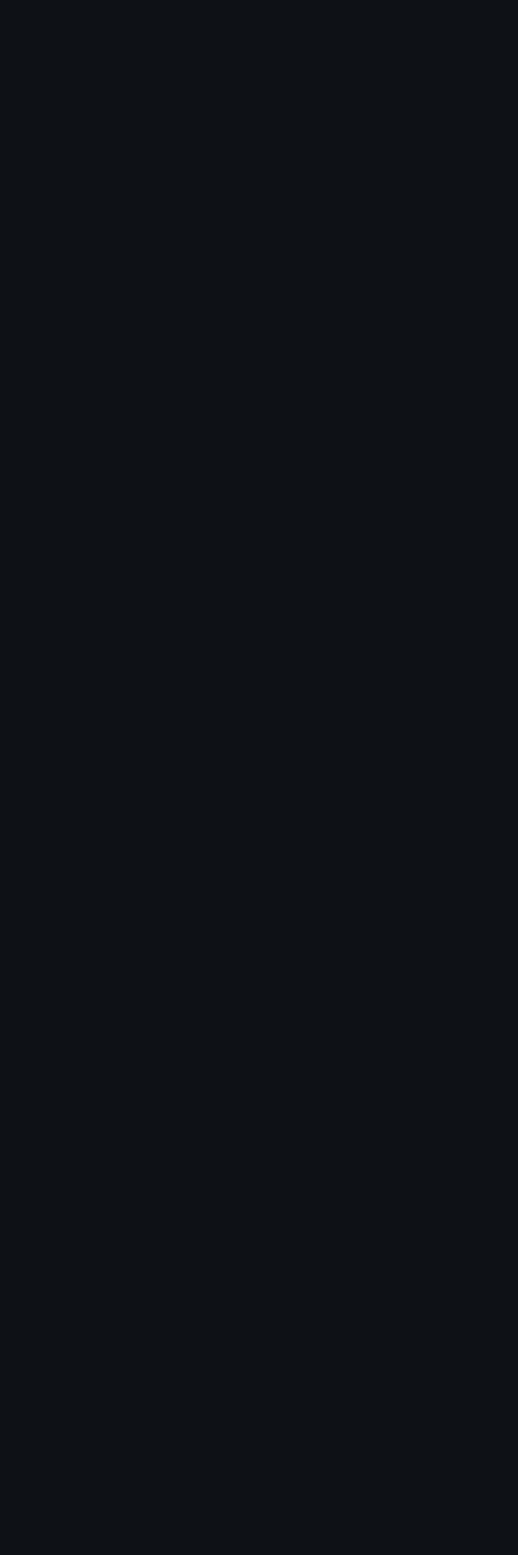
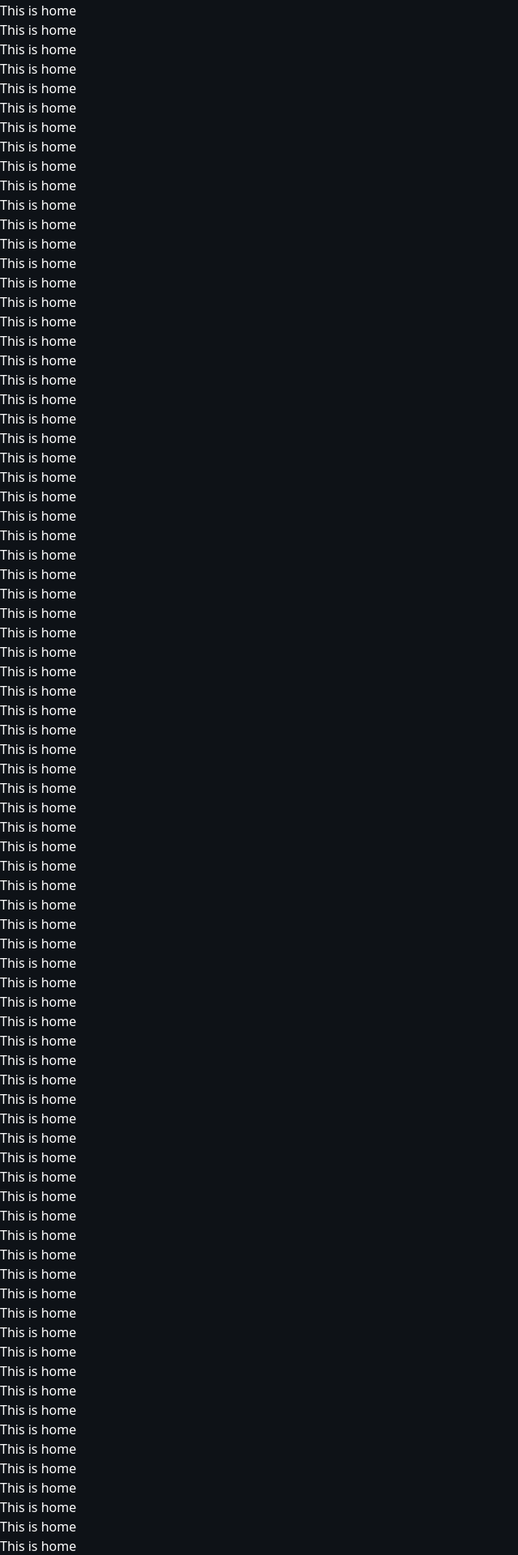
Before and after one commit to KeloDraken/TheDragonProject, a React (Create React App) app in the folder vetkoek/: page / in a window 1280 px wide. Shown: the part 200-2120 px from the top of the page at 81% size, without its empty margins (0-640 px from the left). Before the commit the page ends 800 px from the top, so only its background shows below. Built offline with nearby package versions, Linux system fonts and the light colour scheme.

Commit message:
Finalise navbar layout

```diff
--- a/vetkoek/src/components/navbar/index.tsx
+++ b/vetkoek/src/components/navbar/index.tsx
@@ -1,6 +1,6 @@
 const Navbar = () => {
     return (
-        <div className="flex sticky flex-row py-1 px-4 mb-7 w-full">
+        <div className="sticky top-0 justify-center flex flex-row pt-3 pl-5 pb-4 w-full">
             <a title="Search" href="#" className="material-icons text-gray-400 hover:text-white mr-8">search</a>
             <a href="/" className="text-normal mr-7 font-bold text-gray-400 hover:text-white">Frontpage</a>
             <a href="/" className="text-normal mr-7 font-bold text-gray-400 hover:text-white">Upvoted</a>
--- a/vetkoek/src/views/Home/index.tsx
+++ b/vetkoek/src/views/Home/index.tsx
@@ -7,6 +7,91 @@ const HomeView = () => {
         <Fragment>
             <Header />
             <Navbar />
+            <h1 className="mt-4">This is home</h1>
+            <h1>This is home</h1>
+            <h1>This is home</h1>
+            <h1>This is home</h1>
+            <h1>This is home</h1>
+            <h1>This is home</h1>
+            <h1>This is home</h1>
+            <h1>This is home</h1>
+            <h1>This is home</h1>
+            <h1>This is home</h1>
+            <h1>This is home</h1>
+            <h1>This is home</h1>
+            <h1>This is home</h1>
+            <h1>This is home</h1>
+            <h1>This is home</h1>
+            <h1>This is home</h1>
+            <h1>This is home</h1>
+            <h1>This is home</h1>
+            <h1>This is home</h1>
+            <h1>This is home</h1>
+            <h1>This is home</h1>
+            <h1>This is home</h1>
+            <h1>This is home</h1>
+            <h1>This is home</h1>
+            <h1>This is home</h1>
+            <h1>This is home</h1>
+            <h1>This is home</h1>
+            <h1>This is home</h1>
+            <h1>This is home</h1>
+            <h1>This is home</h1>
+            <h1>This is home</h1>
+            <h1>This is home</h1>
+            <h1>This is home</h1>
+            <h1>This is home</h1>
+            <h1>This is home</h1>
+            <h1>This is home</h1>
+            <h1>This is home</h1>
+            <h1>This is home</h1>
+            <h1>This is home</h1>
+            <h1>This is home</h1>
+            <h1>This is home</h1>
+            <h1>This is home</h1>
+            <h1>This is home</h1>
+            <h1>This is home</h1>
+            <h1>This is home</h1>
+            <h1>This is home</h1>
+            <h1>This is home</h1>
+            <h1>This is home</h1>
+            <h1>This is home</h1>
+            <h1>This is home</h1>
+            <h1>This is home</h1>
+            <h1>This is home</h1>
+            <h1>This is home</h1>
+            <h1>This is home</h1>
+            <h1>This is home</h1>
+            <h1>This is home</h1>
+            <h1>This is home</h1>
+            <h1>This is home</h1>
+            <h1>This is home</h1>
+            <h1>This is home</h1>
+            <h1>This is home</h1>
+            <h1>This is home</h1>
+            <h1>This is home</h1>
+            <h1>This is home</h1>
+            <h1>This is home</h1>
+            <h1>This is home</h1>
+            <h1>This is home</h1>
+            <h1>This is home</h1>
+            <h1>This is home</h1>
+            <h1>This is home</h1>
+            <h1>This is home</h1>
+            <h1>This is home</h1>
+            <h1>This is home</h1>
+            <h1>This is home</h1>
+            <h1>This is home</h1>
+            <h1>This is home</h1>
+            <h1>This is home</h1>
+            <h1>This is home</h1>
+            <h1>This is home</h1>
+            <h1>This is home</h1>
+            <h1>This is home</h1>
+            <h1>This is home</h1>
+            <h1>This is home</h1>
+            <h1>This is home</h1>
+            <h1>This is home</h1>
             <h1>This is home</h1>
         </Fragment>
     )
```
